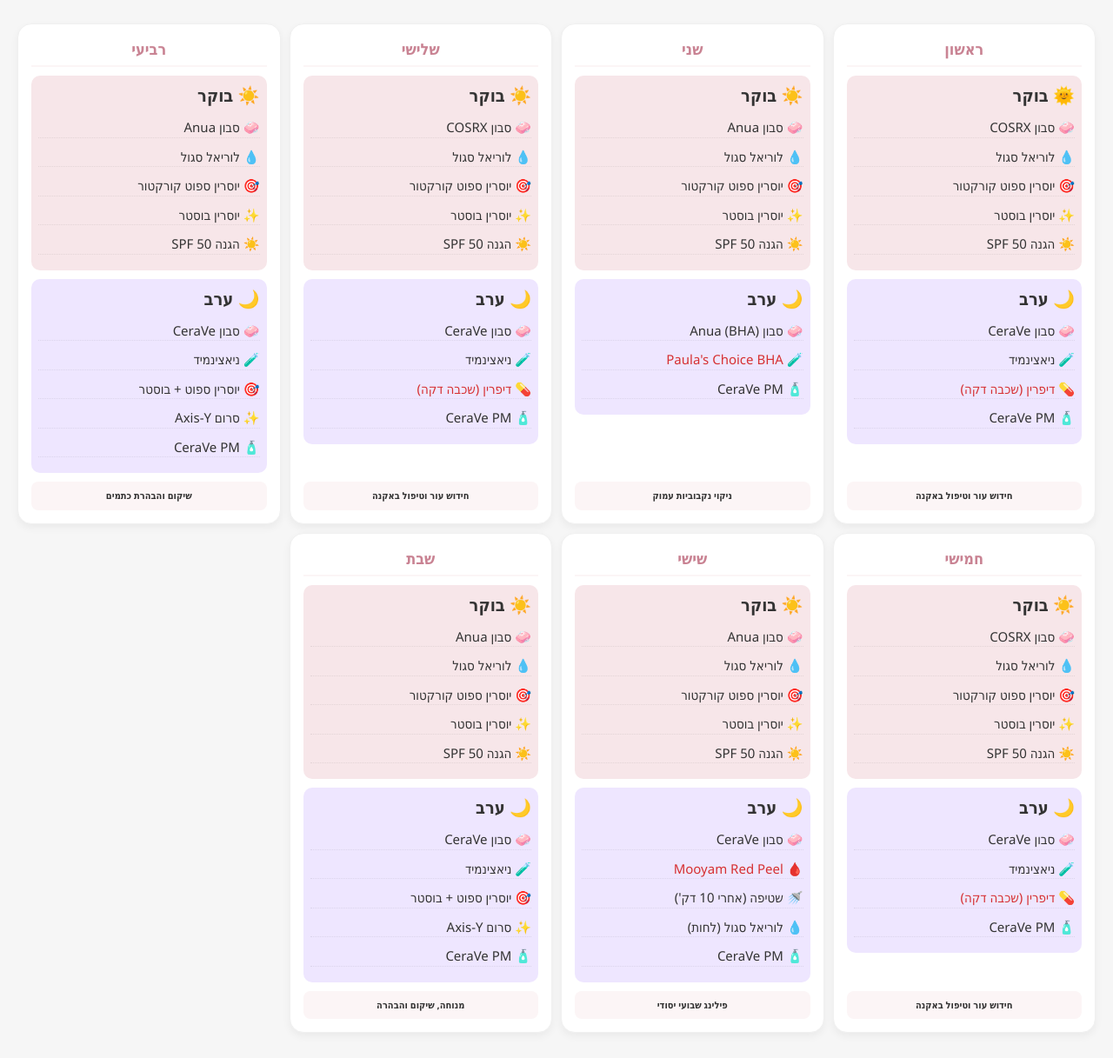
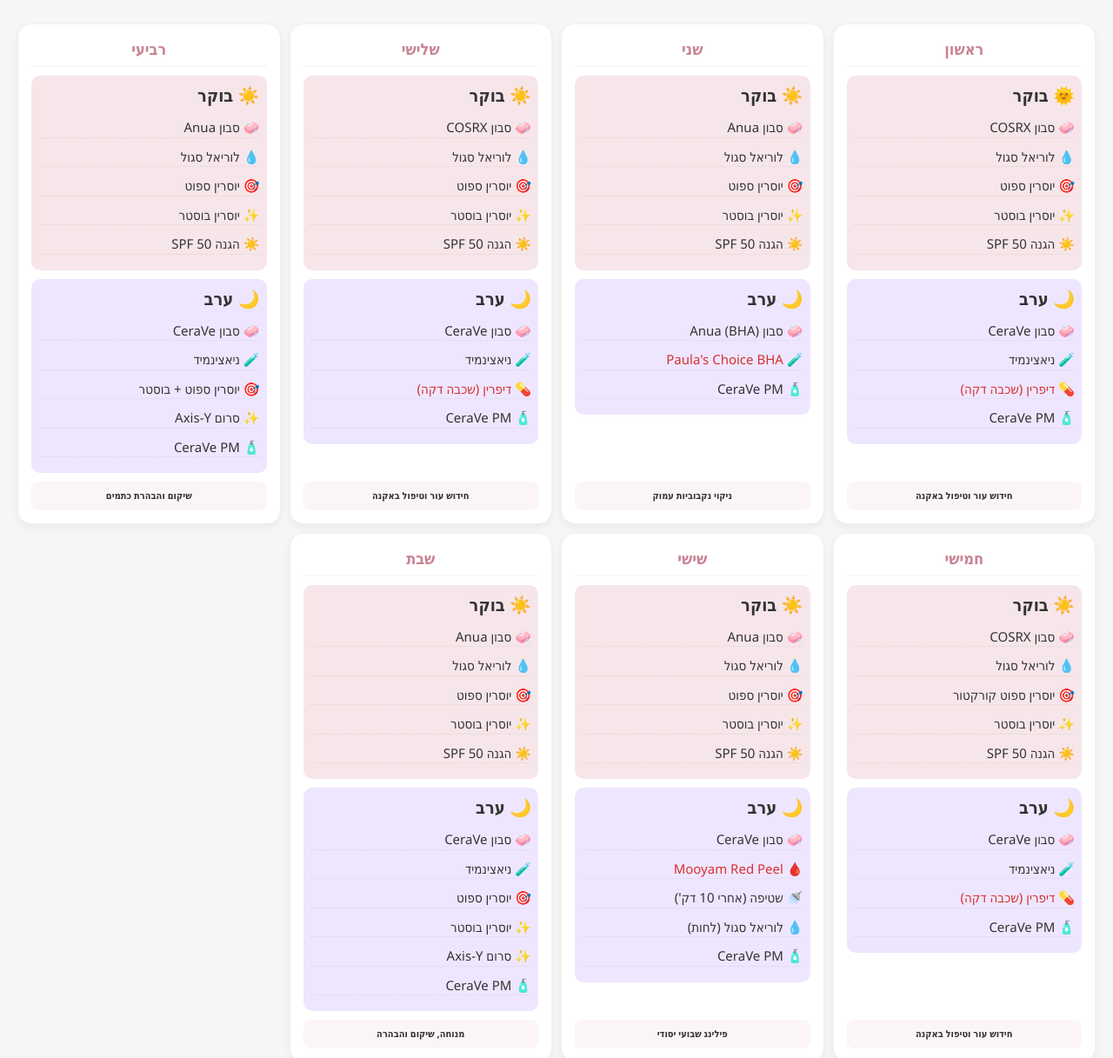
Before and after one commit to Sivani-romi/my-skincare, a plain HTML site: page index.html in a window 1280 px wide. Shown: the part 92-1309 px from the top of the page at 87% size. Drawn offline with Linux system fonts and the light colour scheme.

Commit message:
Replace 'יוסרין ספוט קורקטור' with 'יוסרין ספוט'

```diff
--- a/index.html
+++ b/index.html
@@ -180,7 +180,7 @@
   <div class="section morning">🌞 בוקר
     <div class="step">🧼 סבון COSRX</div>
     <div class="step">💧 לוריאל סגול</div>
-    <div class="step">🎯 יוסרין ספוט קורקטור</div>
+    <div class="step">🎯 יוסרין ספוט</div>
     <div class="step">✨ יוסרין בוסטר</div>
     <div class="step">☀️ הגנה SPF 50</div>
   </div>
@@ -198,7 +198,7 @@
   <div class="section morning">☀️ בוקר
     <div class="step">🧼 סבון Anua</div>
     <div class="step">💧 לוריאל סגול</div>
-    <div class="step">🎯 יוסרין ספוט קורקטור</div>
+    <div class="step">🎯 יוסרין ספוט</div>
     <div class="step">✨ יוסרין בוסטר</div>
     <div class="step">☀️ הגנה SPF 50</div>
   </div>
@@ -215,7 +215,7 @@
   <div class="section morning">☀️ בוקר
     <div class="step">🧼 סבון COSRX</div>
     <div class="step">💧 לוריאל סגול</div>
-    <div class="step">🎯 יוסרין ספוט קורקטור</div>
+    <div class="step">🎯 יוסרין ספוט</div>
     <div class="step">✨ יוסרין בוסטר</div>
     <div class="step">☀️ הגנה SPF 50</div>
   </div>
@@ -233,7 +233,7 @@
   <div class="section morning">☀️ בוקר
     <div class="step">🧼 סבון Anua</div>
     <div class="step">💧 לוריאל סגול</div>
-    <div class="step">🎯 יוסרין ספוט קורקטור</div>
+    <div class="step">🎯 יוסרין ספוט</div>
     <div class="step">✨ יוסרין בוסטר</div>
     <div class="step">☀️ הגנה SPF 50</div>
   </div>
@@ -270,7 +270,7 @@
   <div class="section morning">☀️ בוקר
     <div class="step">🧼 סבון Anua</div>
     <div class="step">💧 לוריאל סגול</div>
-    <div class="step">🎯 יוסרין ספוט קורקטור</div>
+    <div class="step">🎯 יוסרין ספוט</div>
     <div class="step">✨ יוסרין בוסטר</div>
     <div class="step">☀️ הגנה SPF 50</div>
   </div>
@@ -289,14 +289,15 @@
   <div class="section morning">☀️ בוקר
     <div class="step">🧼 סבון Anua</div>
     <div class="step">💧 לוריאל סגול</div>
-    <div class="step">🎯 יוסרין ספוט קורקטור</div>
+    <div class="step">🎯 יוסרין ספוט</div>
     <div class="step">✨ יוסרין בוסטר</div>
     <div class="step">☀️ הגנה SPF 50</div>
   </div>
   <div class="section night">🌙 ערב
     <div class="step">🧼 סבון CeraVe</div>
     <div class="step">🧪 ניאצינמיד</div>
-    <div class="step">🎯 יוסרין ספוט + בוסטר</div>
+    <div class="step">🎯 יוסרין ספוט</div>
+    <div class="step">✨ יוסרין בוסטר</div>
     <div class="step">✨ סרום Axis-Y</div>
     <div class="step">🧴 CeraVe PM</div>
   </div>
```
